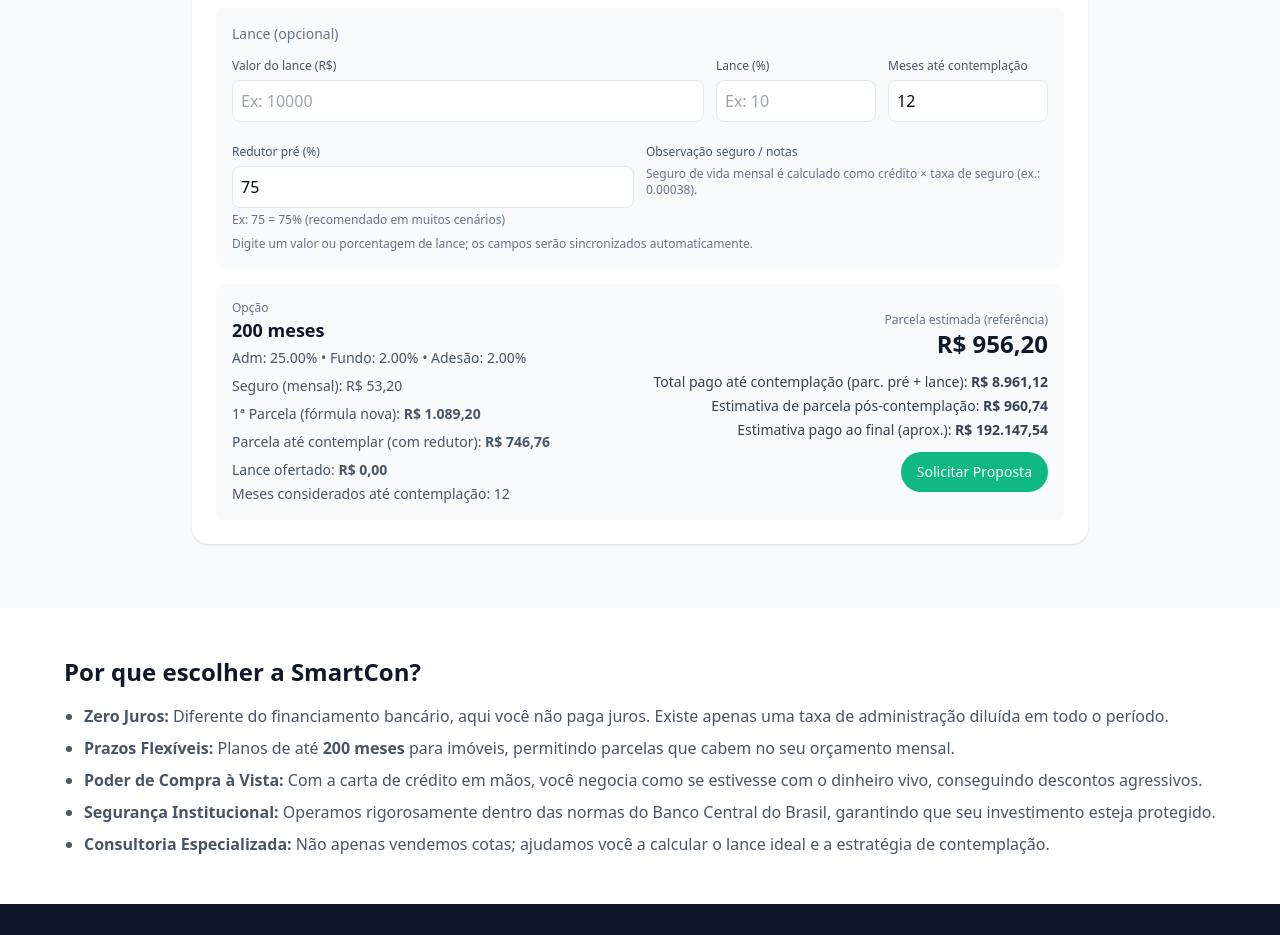
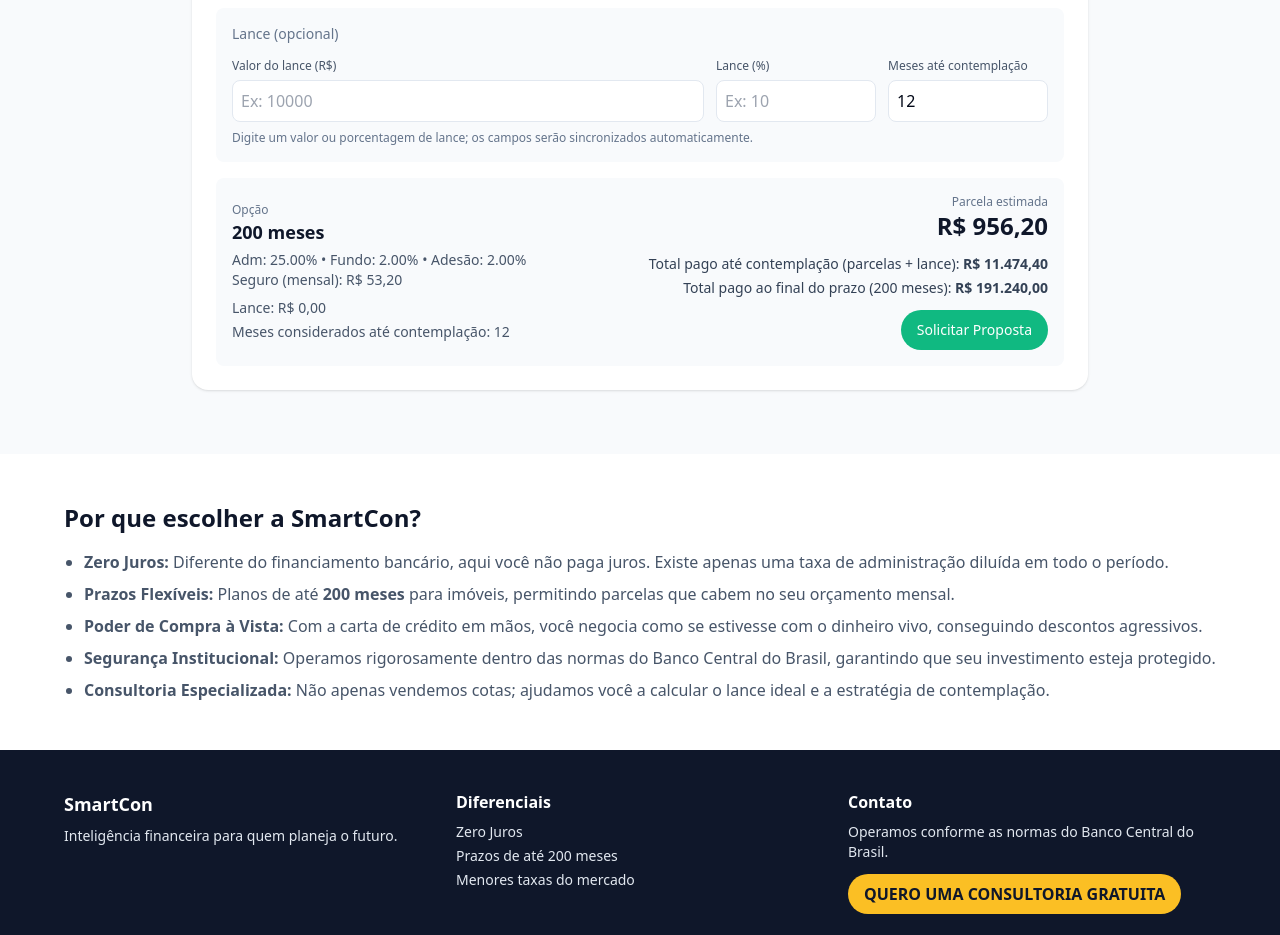
Before and after one commit to MauricioMilano/mat-website, a React (Vite) app: page / in a window 1280 px wide. Shown: the part 1660-2595 px from the top of the page. Built offline with nearby package versions, Linux system fonts and the light colour scheme.

Commit message:
Reverted all changes back to version 2fbef75ddda029aef1f01d97d4f761b4dce7d205

```diff
--- a/src/components/Calculator.tsx
+++ b/src/components/Calculator.tsx
@@ -20,13 +20,10 @@ const Calculator: React.FC = () => {
   const [category, setCategory] = useState<Category>("Imóvel");
   const [value, setValue] = useState<number>(140000);
 
-  // Lance fields (value in R$ or percent 0-100)
+  // New states for lance and contemplation months
   const [lanceValue, setLanceValue] = useState<number | "">("");
   const [lancePercent, setLancePercent] = useState<number | "">("");
   const [mesesContemplacao, setMesesContemplacao] = useState<number>(12);
-
-  // Redutor pré (ex: 75 -> 75%)
-  const [redutorPrePercent, setRedutorPrePercent] = useState<number>(75);
 
   const ranges = useMemo(() => {
     return {
@@ -44,7 +41,7 @@ const Calculator: React.FC = () => {
     setLancePercent("");
   }, [category, ranges]);
 
-  // retorna as opções de taxa/prazo conforme categoria/valor
+  // returns an array of possible rate options for the given category and value
   const getRateOptions = (cat: Category, val: number): RateOption[] => {
     const seguro = 0.00038;
     const fundo = 0.02;
@@ -97,14 +94,17 @@ const Calculator: React.FC = () => {
 
   const rateOptions = useMemo(() => getRateOptions(category, value), [category, value]);
 
-  // Helper: parse lance atual (em R$)
-  const computeLanceValor = (val: number, lanceV: number | "", lanceP: number | ""): number => {
-    if (lanceV !== "") return Number(lanceV);
-    if (lanceP !== "") return (Number(lanceP) / 100) * val;
-    return 0;
+  const calculateParcela = (credito: number, opt: RateOption) => {
+    const taxaTotal = opt.adm + opt.fundo + opt.adesao;
+    const parcelaBase = (credito * (1 + taxaTotal)) / opt.prazo;
+    const seguro = credito * opt.seguro;
+    return parcelaBase + seguro;
   };
 
-  // Sincronização dos campos de lance (percent <-> valor)
+  const whatsappHref = (cat: string, val: number) =>
+    `https://wa.me/5512982910109?text=${encodeURIComponent(`Olá SmartCon, gostaria de saber mais sobre o consórcio de ${cat} no valor de R$ ${val}`)}`;
+
+  // Helpers to keep lance amount and percent in sync
   const onLancePercentChange = (pRaw: string) => {
     const p = pRaw === "" ? "" : Number(pRaw);
     setLancePercent(p);
@@ -126,12 +126,6 @@ const Calculator: React.FC = () => {
     const percent = (Number(v) / value) * 100;
     setLancePercent(Number(percent.toFixed(2)));
   };
-
-  const whatsappHref = (cat: string, val: number) =>
-    `https://wa.me/5512982910109?text=${encodeURIComponent(`Olá SmartCon, gostaria de saber mais sobre o consórcio de ${cat} no valor de R$ ${val}`)}`;
-
-  // constante mensal de adm (conforme seu exemplo)
-  const TAXA_MENSAL_ADM = 0.0074;
 
   return (
     <section id="calculadora" className="py-16 px-6 bg-slate-50">
@@ -183,7 +177,7 @@ const Calculator: React.FC = () => {
             </div>
           </div>
 
-          {/* Lance and Redutor inputs */}
+          {/* New Lance inputs */}
           <div className="bg-slate-50 rounded-lg p-4">
             <div className="text-sm text-slate-500 mb-2">Lance (opcional)</div>
             <div className="flex flex-col sm:flex-row gap-3 items-center">
@@ -223,26 +217,6 @@ const Calculator: React.FC = () => {
               </div>
             </div>
 
-            <div className="mt-4 grid grid-cols-1 sm:grid-cols-2 gap-3">
-              <div>
-                <label className="text-xs text-slate-600">Redutor pré (%)</label>
-                <input
-                  type="number"
-                  min={0}
-                  max={100}
-                  value={redutorPrePercent}
-                  onChange={(e) => setRedutorPrePercent(Math.max(0, Math.min(100, Number(e.target.value))))}
-                  className="w-full mt-1 p-2 border rounded-lg"
-                />
-                <div className="text-xs text-slate-500 mt-1">Ex: 75 = 75% (recomendado em muitos cenários)</div>
-              </div>
-
-              <div>
-                <label className="text-xs text-slate-600">Observação seguro / notas</label>
-                <div className="text-xs text-slate-500 mt-1">Seguro de vida mensal é calculado como crédito × taxa de seguro (ex.: 0.00038).</div>
-              </div>
-            </div>
-
             <div className="text-xs text-slate-500 mt-2">
               Digite um valor ou porcentagem de lance; os campos serão sincronizados automaticamente.
             </div>
@@ -257,63 +231,30 @@ const Calculator: React.FC = () => {
               </div>
             ) : (
               rateOptions.map((opt) => {
-                // seguro de vida mensal (valor fixo mensal derivado da taxa)
-                const seguroVida = value * opt.seguro;
+                const parcela = calculateParcela(value, opt);
+                const lance = lanceValue === "" ? (lancePercent === "" ? 0 : (Number(lancePercent) / 100) * value) : Number(lanceValue);
+                const meses = Math.min(mesesContemplacao, opt.prazo);
+                const totalPaidToContempl = parcela * meses + lance;
+                const totalPaidFull = parcela * opt.prazo;
 
-                // calculos conforme a lógica fornecida
-                const taxaMensalAdm = TAXA_MENSAL_ADM; // constante de exemplo
-
-                const primeiraParcela = (value * taxaMensalAdm) + seguroVida;
-
-                const custoTotalBase = value + (value * (opt.adm + opt.fundo));
-                const redutorPre = redutorPrePercent / 100;
-                const parcelaPre = (redutorPre * (custoTotalBase / opt.prazo)) + (custoTotalBase * 0.00045);
-
-                const valorLance = computeLanceValor(value, lanceValue, lancePercent);
-
-                const valorTotalComTaxas = value + (value * (opt.adm + opt.fundo + opt.adesao));
-                const prazoRestante = Math.max(1, opt.prazo - 1);
-                const parcelaPos = ((valorTotalComTaxas - valorLance) / prazoRestante) + seguroVida;
-
-                // Para compatibilidade visual, também calculamos a parcela estimada simples
-                const parcelaEstimadaSimples = (() => {
-                  const taxaTotal = opt.adm + opt.fundo + opt.adesao;
-                  const parcelaBase = (value * (1 + taxaTotal)) / opt.prazo;
-                  const seguro = value * opt.seguro;
-                  return parcelaBase + seguro;
-                })();
-
-                const meses = Math.min(mesesContemplacao, opt.prazo);
-                const totalPaidToContempl = parcelaPre * meses + valorLance;
-                const totalPaidFull = parcelaPos * opt.prazo; // aproximação pós-cont.
                 return (
                   <div key={opt.id} className="bg-slate-50 rounded-lg p-4 flex flex-col md:flex-row md:items-center md:justify-between">
                     <div>
                       <div className="text-xs text-slate-500">Opção</div>
                       <div className="text-lg font-semibold text-[#0f172a]">{opt.label ?? `${opt.prazo} meses`}</div>
-                      <div className="text-sm text-slate-600 mt-1">
-                        Adm: {(opt.adm * 100).toFixed(2)}% • Fundo: {(opt.fundo * 100).toFixed(2)}% {opt.adesao ? `• Adesão: ${(opt.adesao * 100).toFixed(2)}%` : ""}
-                      </div>
-
-                      <div className="text-sm text-slate-600 mt-2">Seguro (mensal): {formatBRL(seguroVida)}</div>
-
-                      <div className="text-sm text-slate-600 mt-2">1ª Parcela (fórmula nova): <strong>{formatBRL(primeiraParcela)}</strong></div>
-
-                      <div className="text-sm text-slate-600 mt-2">Parcela até contemplar (com redutor): <strong>{formatBRL(parcelaPre)}</strong></div>
-
-                      <div className="text-sm text-slate-600 mt-2">Lance ofertado: <strong>{formatBRL(valorLance)}</strong> {valorLance > 0 ? `(${((valorLance / value) * 100).toFixed(2)}%)` : ""}</div>
-
+                      <div className="text-sm text-slate-600 mt-1">Adm: {(opt.adm * 100).toFixed(2)}% • Fundo: {(opt.fundo * 100).toFixed(2)}% {opt.adesao ? `• Adesão: ${(opt.adesao * 100).toFixed(2)}%` : ""}</div>
+                      <div className="text-sm text-slate-600">Seguro (mensal): {formatBRL(value * opt.seguro)}</div>
+                      <div className="text-sm text-slate-600 mt-2">Lance: {formatBRL(lance)} {lance > 0 ? `(${(lance / value * 100).toFixed(2)}%)` : ""}</div>
                       <div className="text-sm text-slate-600 mt-1">Meses considerados até contemplação: {meses}</div>
                     </div>
 
                     <div className="mt-4 md:mt-0 text-right">
-                      <div className="text-xs text-slate-500">Parcela estimada (referência)</div>
-                      <div className="text-2xl font-bold text-[#0f172a]">{formatBRL(parcelaEstimadaSimples)}</div>
+                      <div className="text-xs text-slate-500">Parcela estimada</div>
+                      <div className="text-2xl font-bold text-[#0f172a]">{formatBRL(parcela)}</div>
 
                       <div className="mt-3 text-sm text-slate-700">
-                        <div>Total pago até contemplação (parc. pré + lance): <strong>{formatBRL(totalPaidToContempl)}</strong></div>
-                        <div className="mt-1">Estimativa de parcela pós-contemplação: <strong>{formatBRL(parcelaPos)}</strong></div>
-                        <div className="mt-1">Estimativa pago ao final (aprox.): <strong>{formatBRL(totalPaidFull)}</strong></div>
+                        <div>Total pago até contemplação (parcelas + lance): <strong>{formatBRL(totalPaidToContempl)}</strong></div>
+                        <div className="mt-1">Total pago ao final do prazo ({opt.prazo} meses): <strong>{formatBRL(totalPaidFull)}</strong></div>
                       </div>
 
                       <div className="mt-3 flex justify-end">
```
